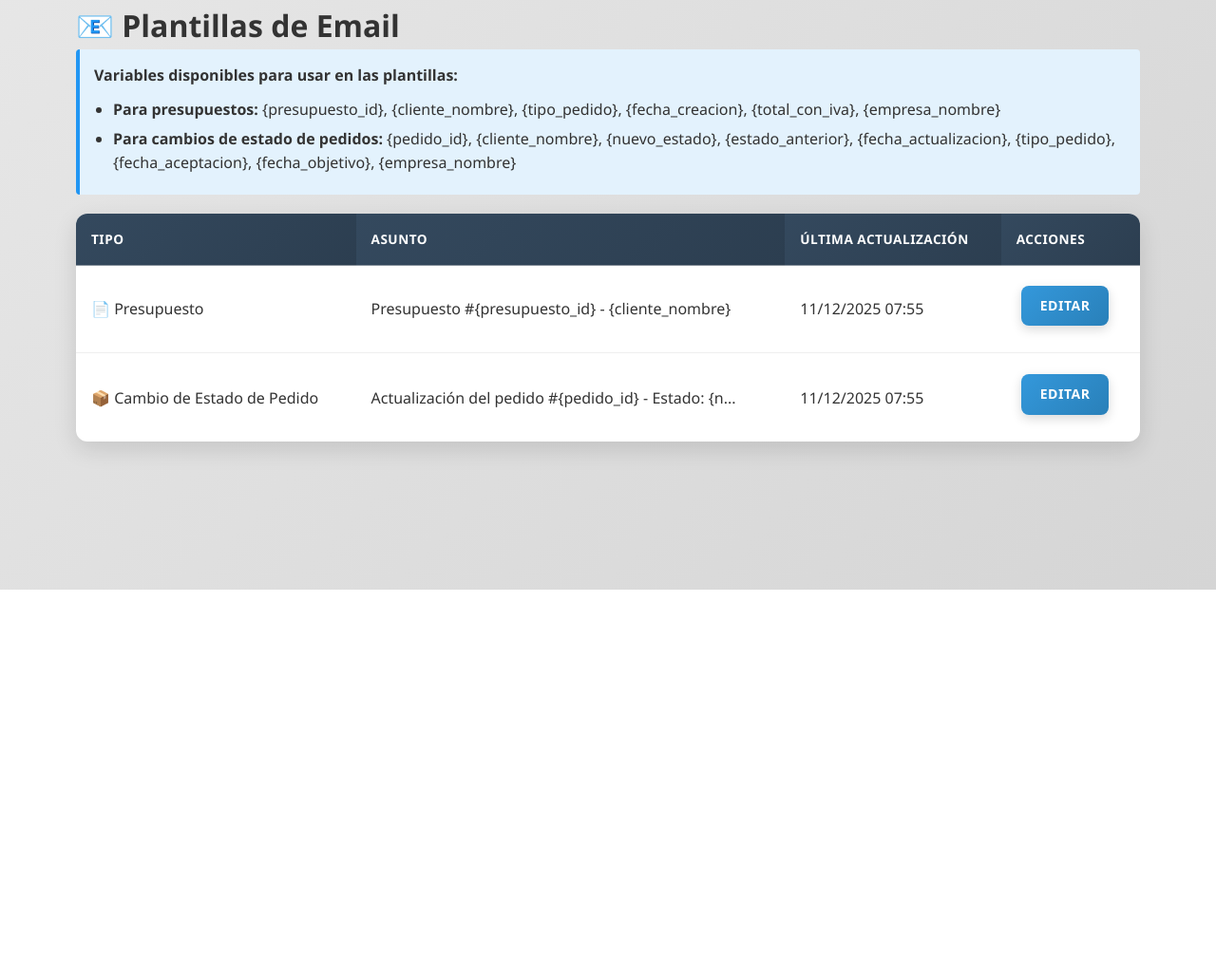
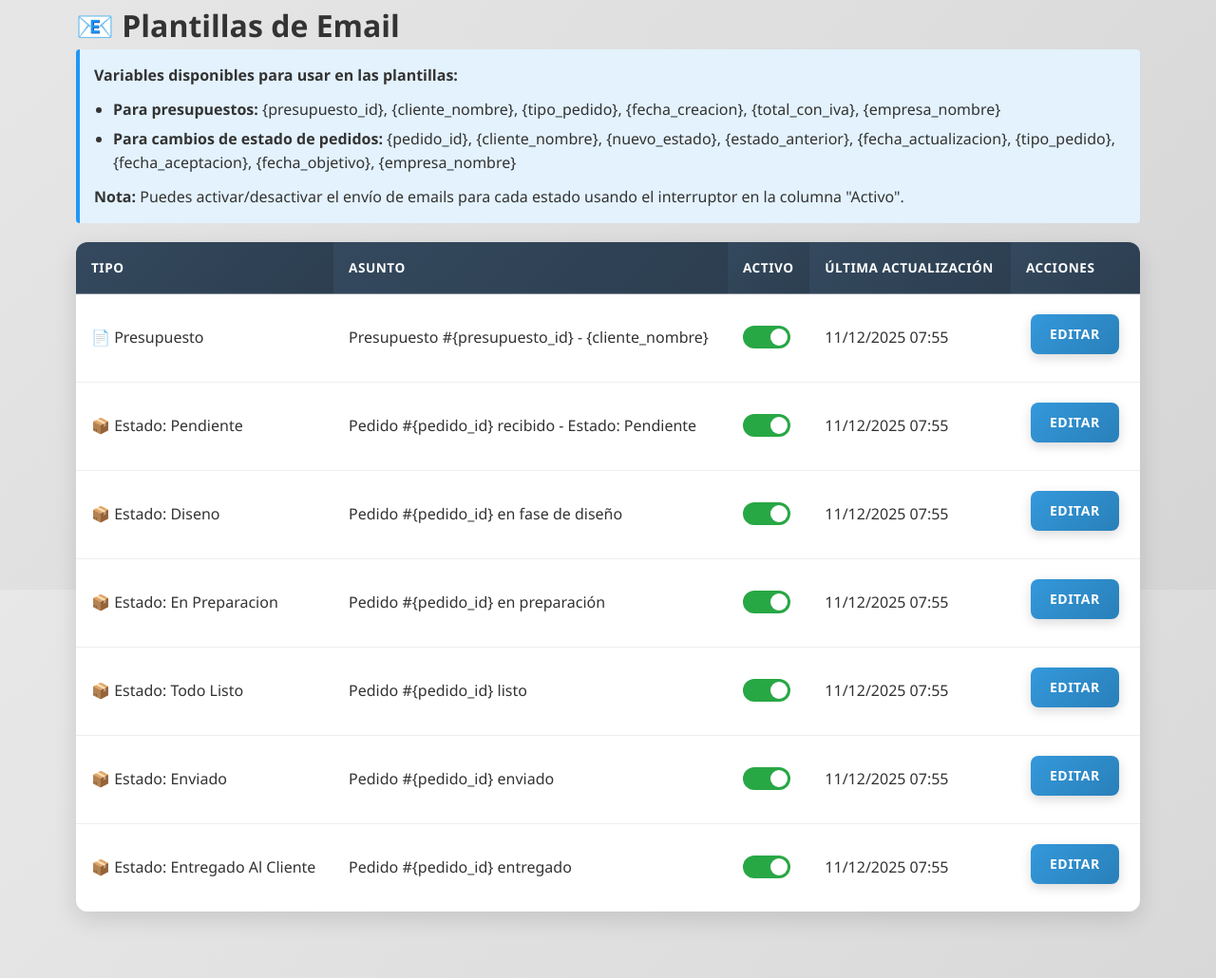
Before and after one commit to jmm-1987/Tovar2, a Flask app: page /configuracion/plantillas-email in a window 1280 px wide. Shown: the part 179-1209 px from the top of the page at 95% size. Before the commit the page ends 800 px from the top, so only its background shows below. Run offline with Flask 3, Linux system fonts and the light colour scheme; a user stored in the database is signed in.

Commit message:
previsita 18/12

```diff
--- a/app.py
+++ b/app.py
@@ -309,9 +309,21 @@ def migrate_database():
             # Verificar y crear tabla plantillas_email si no existe
             if 'plantillas_email' not in table_names:
                 db.create_all()
+            else:
+                # Asegurar columna enviar_activo en plantillas_email
+                columns_plantillas = [col['name'] for col in inspector.get_columns('plantillas_email')]
+                if 'enviar_activo' not in columns_plantillas:
+                    try:
+                        with db.engine.connect() as conn:
+                            conn.execute(text("ALTER TABLE plantillas_email ADD COLUMN enviar_activo BOOLEAN DEFAULT TRUE"))
+                            conn.commit()
+                            print("Migración: Columna enviar_activo agregada exitosamente a plantillas_email")
+                    except Exception as e:
+                        print(f"Error al agregar columna enviar_activo a plantillas_email: {e}")
 
             # Inicializar plantillas por defecto si no existen
             from models import PlantillaEmail
+            # Plantillas por defecto (se crean solo si no existen)
             plantillas_por_defecto = [
                 {
                     'tipo': 'presupuesto',
@@ -330,26 +342,106 @@ Quedamos a su disposición para cualquier consulta.
 Saludos cordiales,
 {empresa_nombre}'''
                 },
+                # Plantillas específicas por estado de pedido
                 {
-                    'tipo': 'cambio_estado_pedido',
-                    'asunto': 'Actualización del pedido #{pedido_id} - Estado: {nuevo_estado}',
+                    'tipo': 'cambio_estado_pedido_pendiente',
+                    'asunto': 'Pedido #{pedido_id} recibido - Estado: Pendiente',
                     'cuerpo': '''Estimado/a {cliente_nombre},
 
-Le informamos que el estado de su pedido #{pedido_id} ha cambiado.
+Hemos recibido su pedido #{pedido_id} y se encuentra en estado PENDIENTE.
 
-Nuevo estado: {nuevo_estado}
-Fecha de actualización: {fecha_actualizacion}
+En breve empezaremos a trabajar en él. Le iremos informando de los siguientes pasos.
+
+Detalles del pedido:
+- Tipo: {tipo_pedido}
+- Fecha de actualización: {fecha_actualizacion}
+
+Saludos cordiales,
+{empresa_nombre}'''
+                },
+                {
+                    'tipo': 'cambio_estado_pedido_diseno',
+                    'asunto': 'Pedido #{pedido_id} en fase de diseño',
+                    'cuerpo': '''Estimado/a {cliente_nombre},
+
+Su pedido #{pedido_id} ha pasado al estado DISEÑO.
+
+Nuestro equipo está trabajando en las propuestas de diseño. En cuanto estén listas se las enviaremos para su revisión.
+
+Detalles del pedido:
+- Tipo: {tipo_pedido}
+- Fecha de actualización: {fecha_actualizacion}
+
+Saludos cordiales,
+{empresa_nombre}'''
+                },
+                {
+                    'tipo': 'cambio_estado_pedido_en_preparacion',
+                    'asunto': 'Pedido #{pedido_id} en preparación',
+                    'cuerpo': '''Estimado/a {cliente_nombre},
+
+Su pedido #{pedido_id} ha pasado al estado EN PREPARACIÓN.
+
+Estamos preparando la producción de su pedido.
 
 Detalles del pedido:
 - Tipo: {tipo_pedido}
 - Fecha de aceptación: {fecha_aceptacion}
 - Fecha objetivo de entrega: {fecha_objetivo}
 
-Quedamos a su disposición para cualquier consulta.
+Saludos cordiales,
+{empresa_nombre}'''
+                },
+                {
+                    'tipo': 'cambio_estado_pedido_todo_listo',
+                    'asunto': 'Pedido #{pedido_id} listo',
+                    'cuerpo': '''Estimado/a {cliente_nombre},
+
+Su pedido #{pedido_id} se encuentra en estado TODO LISTO.
+
+Estamos ultimando los detalles para su envío o recogida.
+
+Detalles del pedido:
+- Tipo: {tipo_pedido}
+- Fecha objetivo de entrega: {fecha_objetivo}
 
 Saludos cordiales,
 {empresa_nombre}'''
-                }
+                },
+                {
+                    'tipo': 'cambio_estado_pedido_enviado',
+                    'asunto': 'Pedido #{pedido_id} enviado',
+                    'cuerpo': '''Estimado/a {cliente_nombre},
+
+Su pedido #{pedido_id} ha sido ENVIADO.
+
+En breve lo recibirá en la dirección acordada.
+
+Detalles del pedido:
+- Tipo: {tipo_pedido}
+- Fecha objetivo de entrega: {fecha_objetivo}
+
+Saludos cordiales,
+{empresa_nombre}'''
+                },
+                {
+                    'tipo': 'cambio_estado_pedido_entregado_al_cliente',
+                    'asunto': 'Pedido #{pedido_id} entregado',
+                    'cuerpo': '''Estimado/a {cliente_nombre},
+
+Su pedido #{pedido_id} ha sido ENTREGADO.
+
+Esperamos que quede satisfecho con el trabajo realizado.
+
+Detalles del pedido:
+- Tipo: {tipo_pedido}
+- Fecha de entrega: {fecha_actualizacion}
+
+Muchas gracias por confiar en nosotros.
+
+Saludos cordiales,
+{empresa_nombre}'''
+                },
             ]
 
             for plantilla_data in plantillas_por_defecto:
@@ -358,7 +450,8 @@ Saludos cordiales,
                     nueva_plantilla = PlantillaEmail(
                         tipo=plantilla_data['tipo'],
                         asunto=plantilla_data['asunto'],
-                        cuerpo=plantilla_data['cuerpo']
+                        cuerpo=plantilla_data['cuerpo'],
+                        enviar_activo=True
                     )
                     db.session.add(nueva_plantilla)
             try:
--- a/models.py
+++ b/models.py
@@ -448,6 +448,7 @@ class PlantillaEmail(db.Model):
     tipo = db.Column(db.String(50), nullable=False, unique=True)  # 'presupuesto', 'cambio_estado_pedido'
     asunto = db.Column(db.String(200), nullable=False)
     cuerpo = db.Column(db.Text, nullable=False)
+    enviar_activo = db.Column(db.Boolean, nullable=False, default=True)  # Permite desactivar temporalmente el envío
 
     # Timestamps
     fecha_creacion = db.Column(db.DateTime, default=datetime.utcnow)
--- a/routes/configuracion.py
+++ b/routes/configuracion.py
@@ -339,7 +339,10 @@ def importar_bd():
 @supervisor_required
 def plantillas_email():
     """Gestión de plantillas de email"""
-    plantillas = PlantillaEmail.query.all()
+    # Filtrar para excluir la plantilla genérica 'cambio_estado_pedido'
+    plantillas = PlantillaEmail.query.filter(
+        PlantillaEmail.tipo != 'cambio_estado_pedido'
+    ).all()
     return render_template('configuracion/plantillas_email.html', plantillas=plantillas)
 
 @configuracion_bp.route('/configuracion/plantillas-email/<int:id>/editar', methods=['GET', 'POST'])
@@ -353,6 +356,8 @@ def editar_plantilla_email(id):
         try:
             plantilla.asunto = request.form.get('asunto', '')
             plantilla.cuerpo = request.form.get('cuerpo', '')
+            # Checkbox: si viene marcado es 'on', si no viene es None
+            plantilla.enviar_activo = request.form.get('enviar_activo') == 'on'
             plantilla.fecha_actualizacion = datetime.utcnow()
 
             db.session.commit()
@@ -363,3 +368,23 @@ def editar_plantilla_email(id):
             flash(f'Error al actualizar plantilla: {str(e)}', 'error')
 
     return render_template('configuracion/editar_plantilla_email.html', plantilla=plantilla)
+
+@configuracion_bp.route('/configuracion/plantillas-email/<int:id>/toggle', methods=['POST'])
+@login_required
+@supervisor_required
+def toggle_plantilla_email(id):
+    """Activar/desactivar el envío de una plantilla de email"""
+    plantilla = PlantillaEmail.query.get_or_404(id)
+    try:
+        # Invertir el estado actual
+        plantilla.enviar_activo = not plantilla.enviar_activo
+        plantilla.fecha_actualizacion = datetime.utcnow()
+        db.session.commit()
+
+        estado = 'activada' if plantilla.enviar_activo else 'desactivada'
+        flash(f'Plantilla {estado} correctamente', 'success')
+    except Exception as e:
+        db.session.rollback()
+        flash(f'Error al cambiar el estado de la plantilla: {str(e)}', 'error')
+
+    return redirect(url_for('configuracion.plantillas_email'))
--- a/templates/configuracion/plantillas_email.html
+++ b/templates/configuracion/plantillas_email.html
@@ -12,6 +12,7 @@
         <li><strong>Para presupuestos:</strong> {presupuesto_id}, {cliente_nombre}, {tipo_pedido}, {fecha_creacion}, {total_con_iva}, {empresa_nombre}</li>
         <li><strong>Para cambios de estado de pedidos:</strong> {pedido_id}, {cliente_nombre}, {nuevo_estado}, {estado_anterior}, {fecha_actualizacion}, {tipo_pedido}, {fecha_aceptacion}, {fecha_objetivo}, {empresa_nombre}</li>
     </ul>
+    <p style="margin-top: 10px;"><strong>Nota:</strong> Puedes activar/desactivar el envío de emails para cada estado usando el interruptor en la columna "Activo".</p>
 </div>
 
     {% if plantillas %}
@@ -20,6 +21,7 @@
             <tr>
                 <th>Tipo</th>
                 <th>Asunto</th>
+                <th>Activo</th>
                 <th>Última actualización</th>
                 <th>Acciones</th>
             </tr>
@@ -30,13 +32,22 @@
                 <td>
                     {% if plantilla.tipo == 'presupuesto' %}
                         📄 Presupuesto
-                    {% elif plantilla.tipo == 'cambio_estado_pedido' %}
-                        📦 Cambio de Estado de Pedido
+                    {% elif plantilla.tipo.startswith('cambio_estado_pedido_') %}
+                        {% set estado_nombre = plantilla.tipo.replace('cambio_estado_pedido_', '').replace('_', ' ').title() %}
+                        📦 Estado: {{ estado_nombre }}
                     {% else %}
                         {{ plantilla.tipo }}
                     {% endif %}
                 </td>
                 <td>{{ plantilla.asunto[:50] }}{% if plantilla.asunto|length > 50 %}...{% endif %}</td>
+                <td>
+                    <form method="POST" action="{{ url_for('configuracion.toggle_plantilla_email', id=plantilla.id) }}" style="display: inline;">
+                        <label class="toggle-switch">
+                            <input type="checkbox" {% if plantilla.enviar_activo %}checked{% endif %} onchange="this.form.submit()">
+                            <span class="toggle-slider"></span>
+                        </label>
+                    </form>
+                </td>
                 <td>{{ plantilla.fecha_actualizacion.strftime('%d/%m/%Y %H:%M') if plantilla.fecha_actualizacion else 'N/A' }}</td>
                 <td>
                     <a href="{{ url_for('configuracion.editar_plantilla_email', id=plantilla.id) }}" class="btn btn-primary">Editar</a>
@@ -65,5 +76,54 @@
 .info-box li {
     margin: 5px 0;
 }
+
+.toggle-switch {
+    position: relative;
+    display: inline-block;
+    width: 50px;
+    height: 24px;
+}
+
+.toggle-switch input {
+    opacity: 0;
+    width: 0;
+    height: 0;
+}
+
+.toggle-slider {
+    position: absolute;
+    cursor: pointer;
+    top: 0;
+    left: 0;
+    right: 0;
+    bottom: 0;
+    background-color: #ccc;
+    transition: .4s;
+    border-radius: 24px;
+}
+
+.toggle-slider:before {
+    position: absolute;
+    content: "";
+    height: 18px;
+    width: 18px;
+    left: 3px;
+    bottom: 3px;
+    background-color: white;
+    transition: .4s;
+    border-radius: 50%;
+}
+
+.toggle-switch input:checked + .toggle-slider {
+    background-color: #28a745;
+}
+
+.toggle-switch input:checked + .toggle-slider:before {
+    transform: translateX(26px);
+}
+
+.toggle-switch input:focus + .toggle-slider {
+    box-shadow: 0 0 1px #28a745;
+}
 </style>
 {% endblock %}
```
Also changed, not shown: templates/configuracion/editar_plantilla_email.html (+8 -0 lines), utils/email.py (+65 -34 lines). Lines whose indentation alone changed are shown as unchanged.
